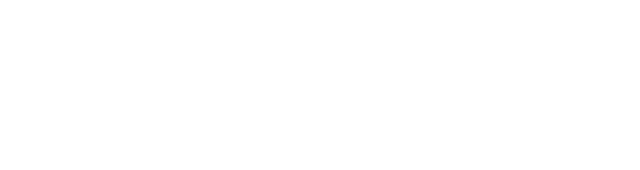
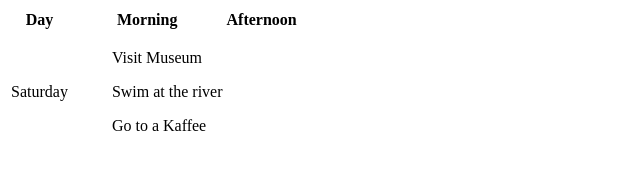
Before and after one commit to RafaelBraga-Kribitz/html_day2, a plain HTML site: page exercises/ex01/index.html in a window 1280 px wide. Shown: the whole page, without its empty margins (0-640 px from the left). Drawn offline with Linux system fonts and the light colour scheme.

Commit message:
Added basic structure to the table

```diff
--- a/exercises/ex01/index.html
+++ b/exercises/ex01/index.html
@@ -3,9 +3,29 @@
 <head>
     <meta charset="UTF-8">
     <meta name="viewport" content="width=device-width, initial-scale=1.0">
-    <title>Document</title>
+    <title>Exercise 1</title>
 </head>
 <body>
-
+    <table>
+        <tr>
+            <th>Day</th>
+            <th>Morning</th>
+            <th>Afternoon</th>
+        </tr>
+        <tr>
+            <td>Saturday</td>
+            <td><ul>
+                <dl>Visit Museum</dl>
+                <dl>Swim at the river</dl>
+                <dl>Go to a Kaffee</dl>
+            </ul></td>
+            <td></td>
+        </tr>
+        <tr>
+            <td></td>
+            <td></td>
+            <td></td>
+        </tr>
+    </table>
 </body>
 </html>
```
Also changed, not shown: 1 other file.
